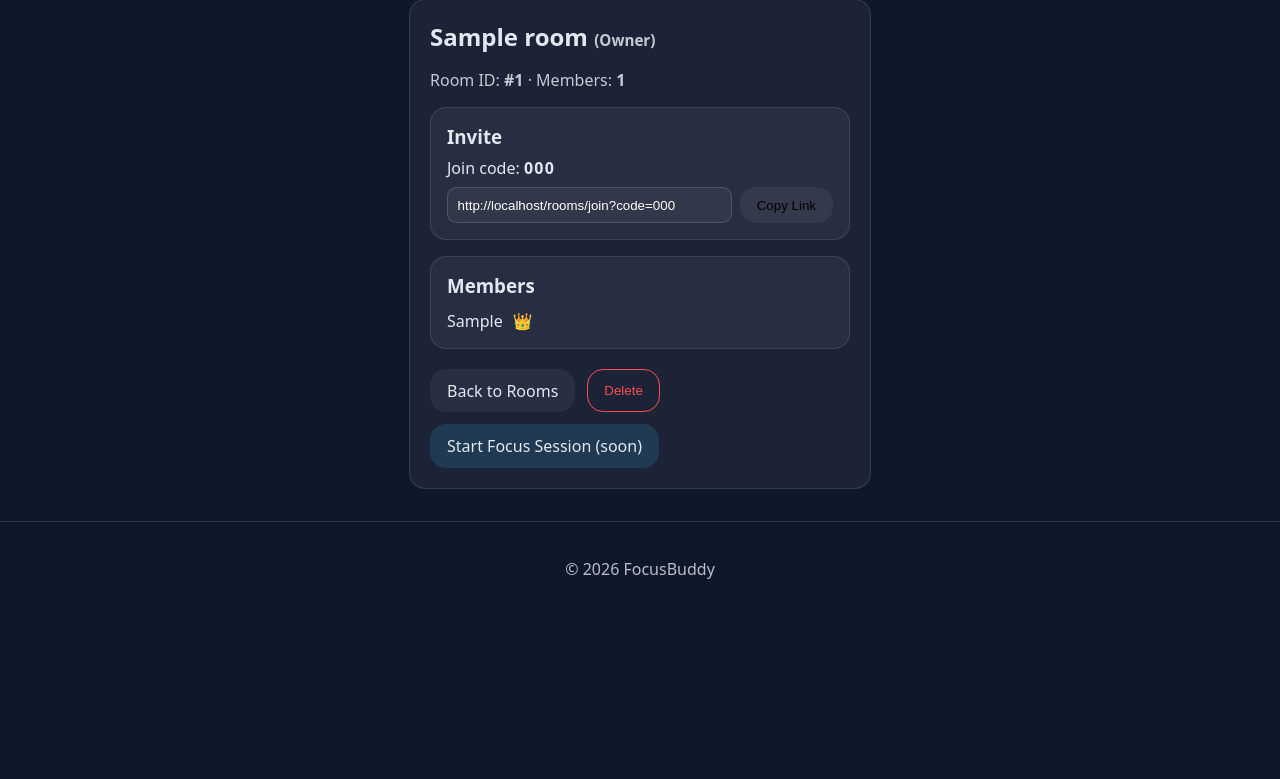
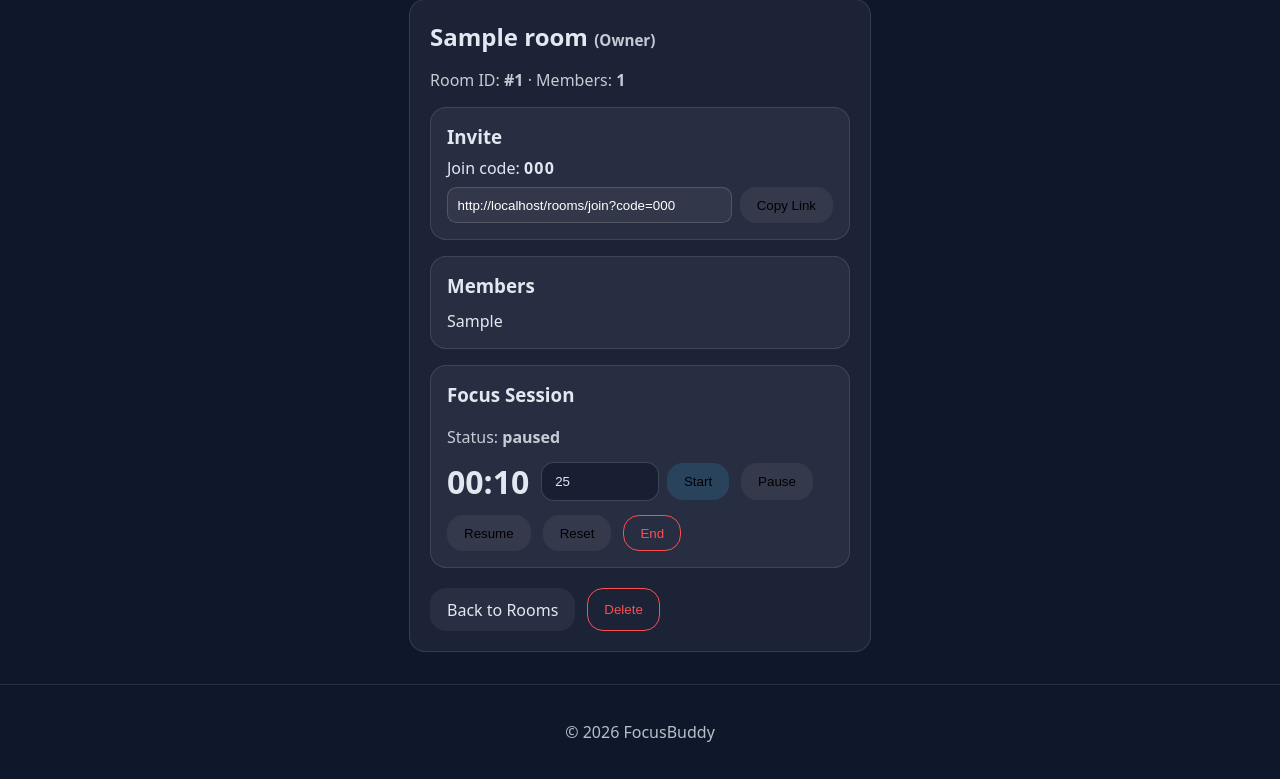
Before and after one commit to Nikoliadis/Focus-Buddy, a Flask app: page /rooms/1 in a window 1280 px wide. Shown: the part 88-867 px from the top of the page. Before the commit the page ends 667 px from the top, so only its background shows below. Run offline with Flask 3, Linux system fonts and the light colour scheme; the visitor is signed in with stand-in values (Sample User, id 1); tables that the repository leaves empty hold one stand-in row (values such as "Sample post").

Commit message:
Added More Abilities To Rooms

```diff
--- a/app.py
+++ b/app.py
@@ -9,6 +9,7 @@ from main.db import db
 from main import main_bp
 from models.user import User
 from rooms import rooms_bp
+from models.focus import FocusSession, FocusLog  # noqa: F401
 
 
 
--- /dev/null
+++ b/models/focus.py
@@ -0,0 +1,68 @@
+from __future__ import annotations
+
+from datetime import datetime
+from main.db import db
+
+
+class FocusSession(db.Model):
+    __tablename__ = "focus_sessions"
+
+    id = db.Column(db.Integer, primary_key=True)
+
+    room_id = db.Column(db.Integer, db.ForeignKey("rooms.id", ondelete="CASCADE"), nullable=False, index=True)
+    started_by = db.Column(db.Integer, nullable=False, index=True)
+
+    # idle | running | paused | ended
+    status = db.Column(db.String(16), nullable=False, default="idle", index=True)
+
+    duration_seconds = db.Column(db.Integer, nullable=False, default=25 * 60)
+
+    started_at = db.Column(db.DateTime, nullable=True)
+    ended_at = db.Column(db.DateTime, nullable=True)
+
+    # pause tracking
+    paused_at = db.Column(db.DateTime, nullable=True)
+    paused_seconds = db.Column(db.Integer, nullable=False, default=0)
+
+    created_at = db.Column(db.DateTime, nullable=False, default=datetime.utcnow)
+
+    __table_args__ = (
+        db.Index("ix_focus_sessions_room_status", "room_id", "status"),
+    )
+
+    def remaining_seconds(self) -> int:
+        """Server-side remaining calc for polling UI (no websockets yet)."""
+        if self.status == "idle":
+            return self.duration_seconds
+
+        if not self.started_at:
+            return self.duration_seconds
+
+        now = datetime.utcnow()
+
+        effective_now = now
+        extra_pause = 0
+
+        if self.status == "paused" and self.paused_at:
+            # time is "frozen" while paused
+            effective_now = self.paused_at
+
+        elapsed = int((effective_now - self.started_at).total_seconds())
+        elapsed -= int(self.paused_seconds)
+
+        remaining = self.duration_seconds - max(0, elapsed)
+        return max(0, remaining)
+
+
+class FocusLog(db.Model):
+    __tablename__ = "focus_logs"
+
+    id = db.Column(db.Integer, primary_key=True)
+
+    user_id = db.Column(db.Integer, nullable=False, index=True)
+    room_id = db.Column(db.Integer, db.ForeignKey("rooms.id", ondelete="CASCADE"), nullable=False, index=True)
+    session_id = db.Column(db.Integer, db.ForeignKey("focus_sessions.id", ondelete="CASCADE"), nullable=False, index=True)
+
+    focused_seconds = db.Column(db.Integer, nullable=False, default=0)
+
+    created_at = db.Column(db.DateTime, nullable=False, default=datetime.utcnow)
--- a/rooms/routes.py
+++ b/rooms/routes.py
@@ -1,8 +1,11 @@
 from __future__ import annotations
 
-from flask import render_template, request, redirect, url_for, flash, session
+from flask import render_template, request, redirect, url_for, flash, session, jsonify
 
 from main.auth_utils import login_required
+from main.db import db
+from models.user import User
+
 from . import rooms_bp
 from .models import RoomMember
 from .service import (
@@ -14,6 +17,15 @@ from .service import (
     get_room_members,
     remove_member,
     delete_room,
+)
+from .sessions_service import (
+    get_active_session,
+    get_latest_session,
+    start_session,
+    pause_session,
+    resume_session,
+    reset_session,
+    end_session,
 )
 
 
@@ -70,7 +82,6 @@ def rooms_join_post():
 
     add_member(room, session["user_id"])
 
-    # verify membership
     is_member = RoomMember.query.filter_by(room_id=room.id, user_id=session["user_id"]).first()
     if not is_member:
         flash("Could not join the room. Please try again.", "error")
@@ -90,7 +101,6 @@ def room_detail(room_id: int):
 
     user_id = session["user_id"]
 
-    # must be a member
     is_member = RoomMember.query.filter_by(room_id=room.id, user_id=user_id).first()
     if not is_member:
         flash("You are not a member of this room.", "error")
@@ -99,7 +109,6 @@ def room_detail(room_id: int):
     members = get_room_members(room)
     is_owner = (user_id == room.owner_id)
 
-    # invite link (prefill join page)
     invite_link = url_for(
         "rooms.rooms_join_page",
         code=room.join_code,
@@ -126,12 +135,10 @@ def room_leave(room_id: int):
 
     user_id = session["user_id"]
 
-    # owner cannot leave
     if user_id == room.owner_id:
         flash("Owner cannot leave the room. You can delete the room instead.", "error")
         return redirect(url_for("rooms.room_detail", room_id=room.id))
 
-    # must be member
     is_member = RoomMember.query.filter_by(room_id=room.id, user_id=user_id).first()
     if not is_member:
         flash("You are not a member of this room.", "error")
@@ -158,3 +165,119 @@ def room_delete(room_id: int):
     delete_room(room.id)
     flash("Room deleted ✅", "success")
     return redirect(url_for("rooms.rooms_index"))
+
+
+@rooms_bp.get("/rooms/<int:room_id>/session")
+@login_required
+def room_session_status(room_id: int):
+    room = get_room(room_id)
+    if not room:
+        return jsonify({"error": "Room not found"}), 404
+
+    is_member = RoomMember.query.filter_by(room_id=room_id, user_id=session["user_id"]).first()
+    if not is_member:
+        return jsonify({"error": "Forbidden"}), 403
+
+    s = get_active_session(room_id) or get_latest_session(room_id)
+
+    if not s:
+        return jsonify({
+            "status": "idle",
+            "duration_seconds": 25 * 60,
+            "remaining_seconds": 25 * 60,
+        })
+
+    return jsonify({
+        "status": s.status,
+        "duration_seconds": s.duration_seconds,
+        "remaining_seconds": s.remaining_seconds(),
+        "started_by": s.started_by,
+    })
+
+
+@rooms_bp.post("/rooms/<int:room_id>/session/start")
+@login_required
+def room_session_start(room_id: int):
+    room = get_room(room_id)
+    if not room:
+        flash("Room not found.", "error")
+        return redirect(url_for("rooms.rooms_index"))
+
+    is_member = RoomMember.query.filter_by(room_id=room_id, user_id=session["user_id"]).first()
+    if not is_member:
+        flash("You are not a member of this room.", "error")
+        return redirect(url_for("rooms.rooms_index"))
+
+    try:
+        minutes = int(request.form.get("minutes") or "25")
+    except ValueError:
+        minutes = 25
+
+    minutes = max(1, min(minutes, 180))
+    start_session(room_id=room_id, user_id=session["user_id"], duration_seconds=minutes * 60)
+
+    flash("Focus session started ✅", "success")
+    return redirect(url_for("rooms.room_detail", room_id=room_id))
+
+
+@rooms_bp.post("/rooms/<int:room_id>/session/pause")
+@login_required
+def room_session_pause(room_id: int):
+    s = get_active_session(room_id)
+    if s:
+        pause_session(s)
+        flash("Paused ⏸️", "info")
+    return redirect(url_for("rooms.room_detail", room_id=room_id))
+
+
+@rooms_bp.post("/rooms/<int:room_id>/session/resume")
+@login_required
+def room_session_resume(room_id: int):
+    s = get_active_session(room_id)
+    if s:
+        resume_session(s)
+        flash("Resumed ▶️", "success")
+    return redirect(url_for("rooms.room_detail", room_id=room_id))
+
+
+@rooms_bp.post("/rooms/<int:room_id>/session/reset")
+@login_required
+def room_session_reset(room_id: int):
+    s = get_active_session(room_id) or get_latest_session(room_id)
+    if s:
+        reset_session(s, session["user_id"])
+        flash("Reset 🔄", "info")
+    return redirect(url_for("rooms.room_detail", room_id=room_id))
+
+
+@rooms_bp.post("/rooms/<int:room_id>/session/end")
+@login_required
+def room_session_end(room_id: int):
+    s = get_active_session(room_id) or get_latest_session(room_id)
+    if s:
+        end_session(s, session["user_id"])
+        flash("Session ended ✅", "success")
+    return redirect(url_for("rooms.room_detail", room_id=room_id))
+
+
+@rooms_bp.get("/rooms/<int:room_id>/presence")
+@login_required
+def room_presence(room_id: int):
+    room = get_room(room_id)
+    if not room:
+        return jsonify({"error": "Room not found"}), 404
+
+    is_member = RoomMember.query.filter_by(room_id=room_id, user_id=session["user_id"]).first()
+    if not is_member:
+        return jsonify({"error": "Forbidden"}), 403
+
+    rows = (
+        db.session.query(User.username, RoomMember.user_id)
+        .join(RoomMember, RoomMember.user_id == User.id)
+        .filter(RoomMember.room_id == room_id)
+        .order_by(RoomMember.joined_at.asc())
+        .all()
+    )
+
+    members = [{"user_id": uid, "username": uname} for (uname, uid) in rows]
+    return jsonify({"count": len(members), "members": members})
--- a/templates/rooms/room.html
+++ b/templates/rooms/room.html
@@ -11,7 +11,7 @@
   </h1>
 
   <p class="muted">
-    Room ID: <strong>#{{ room.id }}</strong> · Members: <strong>{{ member_count }}</strong>
+    Room ID: <strong>#{{ room.id }}</strong> · Members: <strong><span id="members-count">{{ member_count }}</span></strong>
   </p>
 
   {% if room.join_code %}
@@ -50,7 +50,7 @@
   <div class="card" style="margin-top: 1rem;">
     <h3 style="margin:0 0 .75rem;">Members</h3>
 
-    <ul style="list-style:none; padding:0; margin:0; display:grid; gap:.45rem;">
+    <ul id="members-list" style="list-style:none; padding:0; margin:0; display:grid; gap:.45rem;">
       {% for user, is_room_owner in members %}
         <li style="display:flex; align-items:center; justify-content:space-between;">
           <span>
@@ -62,6 +62,39 @@
         </li>
       {% endfor %}
     </ul>
+  </div>
+
+  <div class="card" style="margin-top:1rem;">
+    <h3 style="margin-top:0;">Focus Session</h3>
+
+    <p class="muted" style="margin:.25rem 0 0;">
+      Status: <strong id="fs-status">idle</strong>
+    </p>
+
+    <div style="display:flex; gap:.75rem; align-items:center; margin-top:.75rem; flex-wrap:wrap;">
+      <div style="font-size:2rem; font-weight:800;" id="fs-timer">25:00</div>
+
+      <form method="post" action="{{ url_for('rooms.room_session_start', room_id=room.id) }}" style="margin:0; display:flex; gap:.5rem; align-items:center;">
+        <input name="minutes" type="number" min="1" max="180" value="25" style="width:90px;">
+        <button class="btn primary" type="submit">Start</button>
+      </form>
+
+      <form method="post" action="{{ url_for('rooms.room_session_pause', room_id=room.id) }}" style="margin:0;">
+        <button class="btn secondary" type="submit">Pause</button>
+      </form>
+
+      <form method="post" action="{{ url_for('rooms.room_session_resume', room_id=room.id) }}" style="margin:0;">
+        <button class="btn secondary" type="submit">Resume</button>
+      </form>
+
+      <form method="post" action="{{ url_for('rooms.room_session_reset', room_id=room.id) }}" style="margin:0;">
+        <button class="btn secondary" type="submit">Reset</button>
+      </form>
+
+      <form method="post" action="{{ url_for('rooms.room_session_end', room_id=room.id) }}" style="margin:0;">
+        <button class="btn danger minimal" type="submit">End</button>
+      </form>
+    </div>
   </div>
 
   <div class="actions" style="margin-top: 1.25rem; flex-wrap: wrap;">
@@ -86,7 +119,58 @@
       </form>
     {% endif %}
 
-    <a class="btn primary" href="#" aria-disabled="true">Start Focus Session (soon)</a>
   </div>
 </section>
+
+<script>
+  function fmt(seconds) {
+    const m = String(Math.floor(seconds / 60)).padStart(2, "0");
+    const s = String(seconds % 60).padStart(2, "0");
+    return `${m}:${s}`;
+  }
+
+  async function pollSession() {
+    try {
+      const res = await fetch("{{ url_for('rooms.room_session_status', room_id=room.id) }}", { cache: "no-store" });
+      if (!res.ok) return;
+      const data = await res.json();
+
+      document.getElementById("fs-status").textContent = data.status || "idle";
+      document.getElementById("fs-timer").textContent = fmt(data.remaining_seconds ?? 1500);
+    } catch (_) {}
+  }
+
+  async function pollPresence() {
+    try {
+      const res = await fetch("{{ url_for('rooms.room_presence', room_id=room.id) }}", { cache: "no-store" });
+      if (!res.ok) return;
+      const data = await res.json();
+
+      const countEl = document.getElementById("members-count");
+      if (countEl) countEl.textContent = data.count ?? 0;
+
+      const list = document.getElementById("members-list");
+      if (list && Array.isArray(data.members)) {
+        list.innerHTML = "";
+        data.members.forEach(m => {
+          const li = document.createElement("li");
+          li.style.display = "flex";
+          li.style.alignItems = "center";
+          li.style.justifyContent = "space-between";
+
+          const span = document.createElement("span");
+          span.textContent = (m.username || "").replace(/(^|\s)\S/g, t => t.toUpperCase());
+          li.appendChild(span);
+
+          list.appendChild(li);
+        });
+      }
+    } catch (_) {}
+  }
+
+  setInterval(pollSession, 1000);
+  setInterval(pollPresence, 5000);
+  pollSession();
+  pollPresence();
+</script>
 {% endblock %}
```
Also changed, not shown: rooms/sessions_service.py (added, +97 -0 lines).
